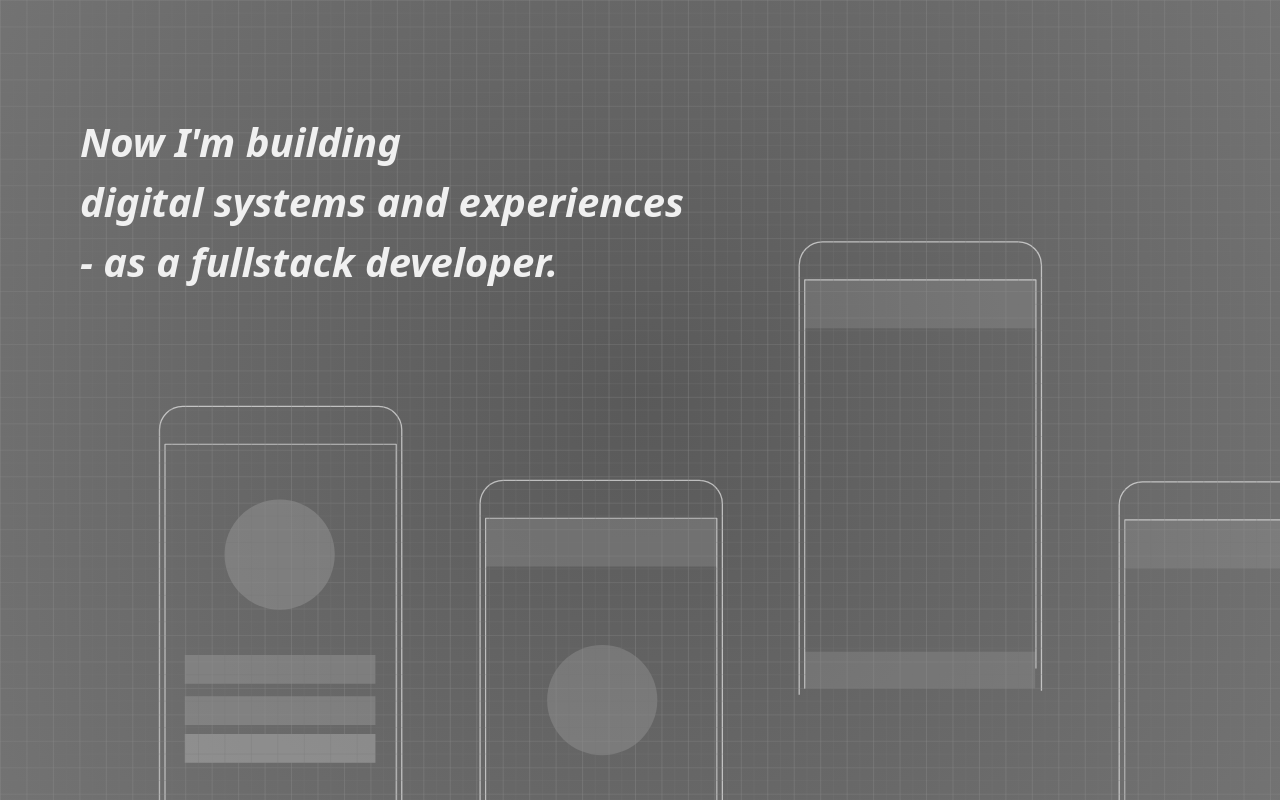
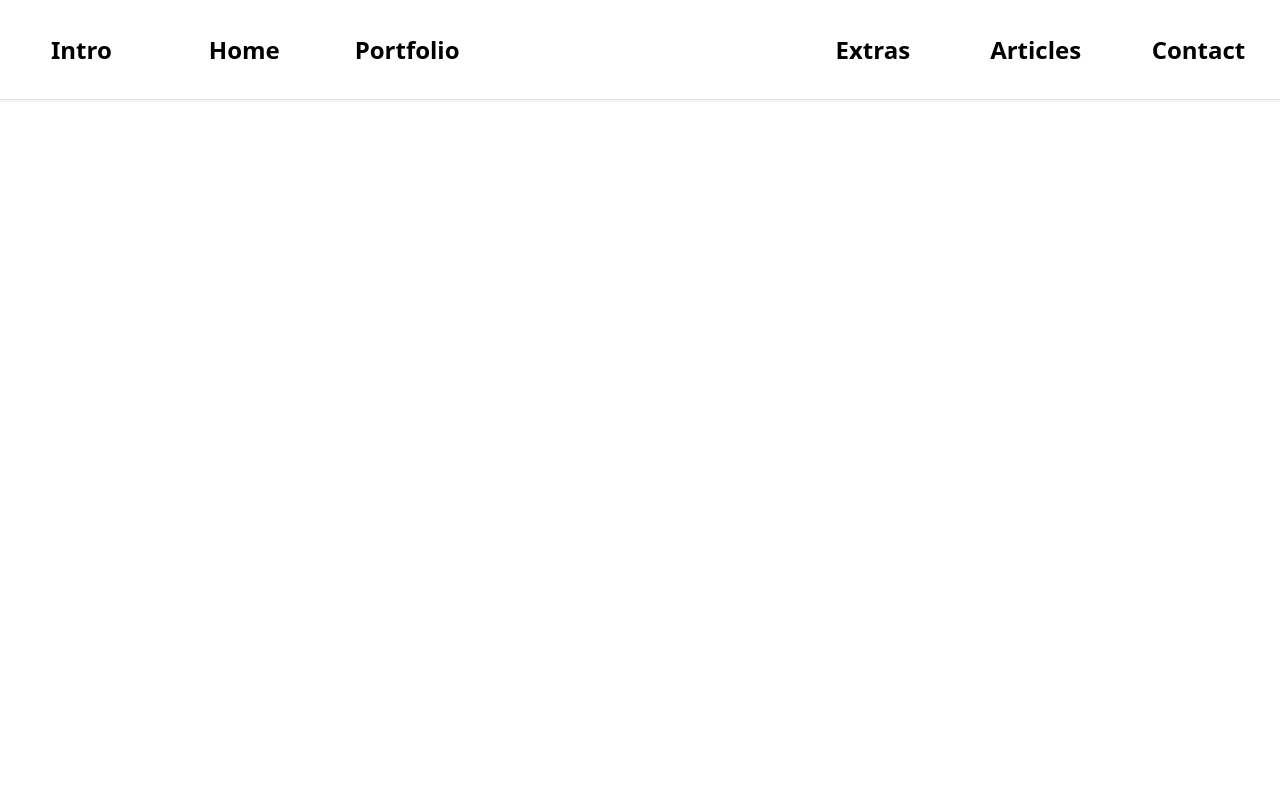
Before and after one commit to OstrowskiDev/portfolio, a Next.js app: page / in a window 1280 px wide. Built offline with nearby package versions, Linux system fonts and the light colour scheme.

Commit message:
Changes: Intro text cannot be selected by user. NavBar now has max width of 1280px.

```diff
--- a/src/components/intro/animations/ArchBpAnimDesktop.tsx
+++ b/src/components/intro/animations/ArchBpAnimDesktop.tsx
@@ -73,7 +73,7 @@ export default function ArchBpAnimDesktop() {
       <div className="intro-section relative h-[100vh] w-full overflow-hidden">
         <h2
           ref={textRef}
-          className="intro-line-one absolute top-28 left-12 w-[875px] font-bold italic text-[40px] text-primary-100 opacity-0 z-50"
+          className="intro-line-one absolute top-28 left-12 w-[875px] font-bold italic text-[40px] text-primary-100 select-none opacity-0 z-50"
         >
           I spent over a decade shaping physical spaces - as an architect.
         </h2>
--- a/src/components/intro/animations/ArchBpAnimMobile.tsx
+++ b/src/components/intro/animations/ArchBpAnimMobile.tsx
@@ -75,7 +75,7 @@ export default function ArchBpAnimMobile({
       <div className="intro-section relative h-[100vh] w-full overflow-hidden xs:flex xs:justify-center">
         <h2
           ref={textRef}
-          className="intro-line-one absolute top-10 pl-6 xs:pl-0 font-bold italic text-[24px] text-primary-100 opacity-0 z-50"
+          className="intro-line-one absolute top-10 pl-6 xs:pl-0 font-bold italic text-[24px] text-primary-100 select-none opacity-0 z-50"
         >
           I spent over a decade
           <br />
--- a/src/components/intro/animations/DesktopBpAnimDesktop.tsx
+++ b/src/components/intro/animations/DesktopBpAnimDesktop.tsx
@@ -100,7 +100,7 @@ export default function DesktopBpAnimDesktop() {
       <div className="intro-section hero-section relative h-[100vh] w-full overflow-hidden">
         <h2
           ref={textRef}
-          className="intro-line-one absolute top-28 left-20 w-[875px] font-bold italic text-[40px] text-primary-100 opacity-0 z-50"
+          className="intro-line-one absolute top-28 left-20 w-[875px] font-bold italic text-[40px] text-primary-100 select-none opacity-0 z-50"
         >
           I’m Marcin Ostrowski,
           <br /> and I bring ideas to life
--- a/src/components/intro/animations/DesktopBpAnimMobile.tsx
+++ b/src/components/intro/animations/DesktopBpAnimMobile.tsx
@@ -68,7 +68,7 @@ export default function DesktopBpAnimMobile() {
       <div className="intro-section hero-section relative h-[100vh] w-full overflow-hidden">
         <h2
           ref={textRef}
-          className="intro-line-three absolute top-[calc(10px+2vh)] pl-6 xs:pl-0 font-bold italic text-[clamp(18px,6vw,24px)] xs:text-[24px] text-primary-100 opacity-0 z-50"
+          className="intro-line-three absolute top-[calc(10px+2vh)] pl-6 xs:pl-0 font-bold italic text-[clamp(18px,6vw,24px)] xs:text-[24px] text-primary-100 select-none opacity-0 z-50"
         >
           I’m Marcin Ostrowski,
           <br /> and I bring ideas to life
--- a/src/components/intro/animations/MobileBpAnimDesktop.tsx
+++ b/src/components/intro/animations/MobileBpAnimDesktop.tsx
@@ -91,7 +91,7 @@ export default function MobileBpAnimDesktop() {
       <div className="intro-section relative h-[100vh] w-full overflow-hidden">
         <h2
           ref={textRef}
-          className="intro-line-one absolute top-28 left-20 w-[875px] font-bold italic text-[40px] text-primary-100 opacity-0 z-50"
+          className="intro-line-one absolute top-28 left-20 w-[875px] font-bold italic text-[40px] text-primary-100 select-none opacity-0 z-50"
         >
           Now I&apos;m building
           <br /> digital systems and experiences
--- a/src/components/intro/animations/MobileBpAnimMobile.tsx
+++ b/src/components/intro/animations/MobileBpAnimMobile.tsx
@@ -90,7 +90,7 @@ export default function MobileBpAnimMobile({
       <div className="intro-section relative h-[100vh] w-full xs:flex xs:justify-center">
         <h2
           ref={textRef}
-          className="intro-line-three absolute top-[calc(10px+2vh)] pl-6 xs:pl-0 font-bold italic text-[clamp(18px,6vw,24px)] xs:text-[24px] text-primary-100 opacity-0 z-50"
+          className="intro-line-three absolute top-[calc(10px+2vh)] pl-6 xs:pl-0 font-bold italic text-[clamp(18px,6vw,24px)] xs:text-[24px] text-primary-100 select-none opacity-0 z-50"
         >
           Now I&apos;m building
           <br /> digital systems and experiences
--- a/src/components/layouts/DesktopLayout.tsx
+++ b/src/components/layouts/DesktopLayout.tsx
@@ -8,7 +8,7 @@ export default function DesktopLayout() {
     <main
       className={`main-container w-full bg-white ${introActive ? 'fixed overflow-hidden' : ''} `}
     >
-      <DesktopIntro />
+      {/* <DesktopIntro /> */}
       <NavBar />
       <div id="portfolio" className="w-full h-[100vh]"></div>
       <div id="extras" className="w-full h-[100vh]"></div>
--- a/src/components/navigation/NavBar.tsx
+++ b/src/components/navigation/NavBar.tsx
@@ -14,7 +14,8 @@ export default function NavBar() {
   }
 
   return (
-    <div className="navbar sticky top-0 z-[100] w-full h-[100px] flex justify-around items-center border-b-[1px] border-primary-200 shadow-[0_2px_2px_theme(colors.primary.100)] bg-white">
+    <div className="navbar sticky top-0 z-[100] w-full h-[100px] flex justify-center border-b-[1px] border-primary-200 shadow-[0_2px_2px_theme(colors.primary.100)] bg-white">
+      <div className="navbar-elements flex justify-around items-center w-full max-w-screen-xl">
         <NavLink
           name="Intro"
           targetId="home"
@@ -27,5 +28,6 @@ export default function NavBar() {
         <NavLink name="Articles" targetId="articles" />
         <NavLink name="Contact" targetId="contact" />
       </div>
+    </div>
   )
 }
```
Lines whose indentation alone changed are shown as unchanged.
